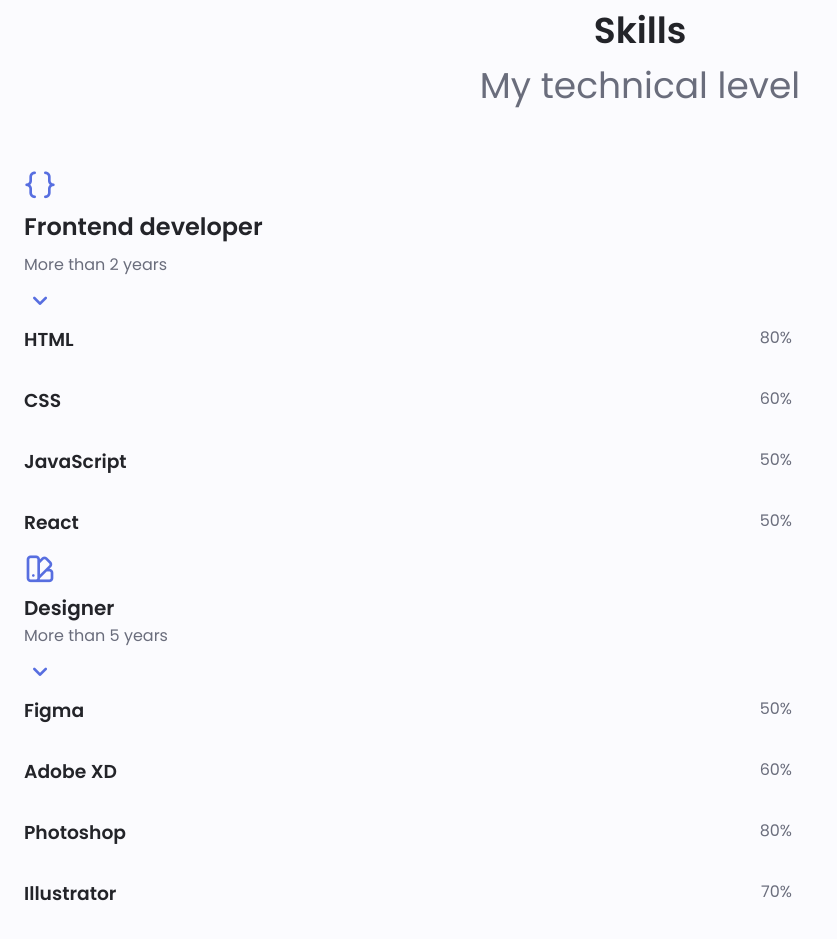
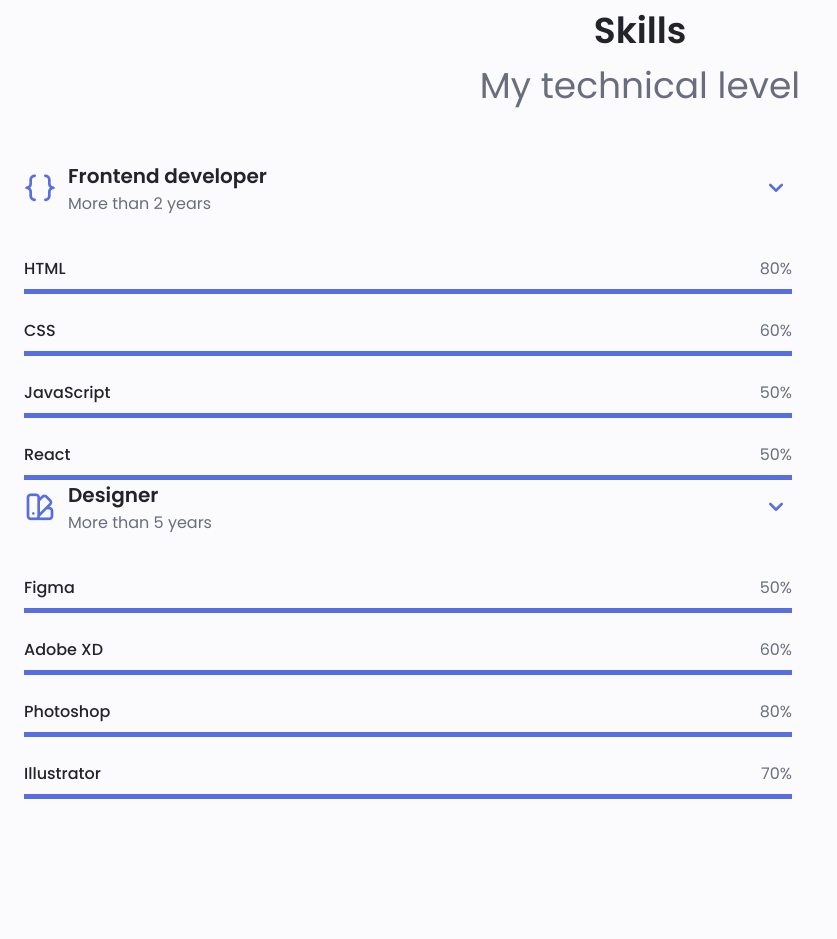
Before and after one commit to Chrisnewgear/PersonalWebSite, a plain HTML site: page index.html in a window 1280 px wide. Shown: the part 1251-2190 px from the top of the page, without its empty margins (0-837 px from the left). After the commit the page ends 2114 px from the top, so only its background shows below. Drawn offline with nearby package versions, Linux system fonts and the light colour scheme.

Commit message:
Add Skill Bars

```diff
--- a/assets/css/styles.css
+++ b/assets/css/styles.css
@@ -392,19 +392,19 @@
 }
 
 /*==================== SKILLS ====================*/
-
-.skills__container{
+.skills__container {
     row-gap: 0;
 }
 
-.skills__headers{
+.skills__header{
     display: flex;
     align-items: center;
     margin-bottom: var(--mb-2-5);
     cursor: pointer;
 }
 
-.skills__icon, .skills__arrow{
+.skills__icon,
+.skills__arrow{
     font-size: 2rem;
     color: var(--first-color);
 }
@@ -419,7 +419,7 @@
 
 .skills__subtitle{
     font-size: var(--small-font-size);
-    color: var(--text-color-light);
+    color: var(--text-color-light),
 }
 
 .skills__arrow{
@@ -428,12 +428,29 @@
 }
 
 .skills__titles{
-    display:flex;
+    display: flex;
     justify-content: space-between;
     margin-bottom: var(--mb-0-5);
 }
 
+.skills__name{
+    font-size: var(--normal-font-size);
+    font-weight: var(--font-medium);
+}
 
+.skills__bar,
+.skills__percentage{
+    height: 5px;
+}
+
+.skills__bar{
+    background-color: var(--first-color-lighter);
+}
+
+.skills__percentage{
+    display: block;
+    background-color: var(--first-color);
+}
 /*==================== QUALIFICATION ====================*/
 
 
--- a/index.html
+++ b/index.html
@@ -176,7 +176,7 @@
                         <i class="uil uil-brackets-curly skills__icon"></i>
 
                         <div>
-                            <h1 class="skills__titles">Frontend developer</h1>
+                            <h1 class="skills__title">Frontend developer</h1>
                             <span class="Skills__subtitle">More than 2 years</span>
                         </div>
 
```
